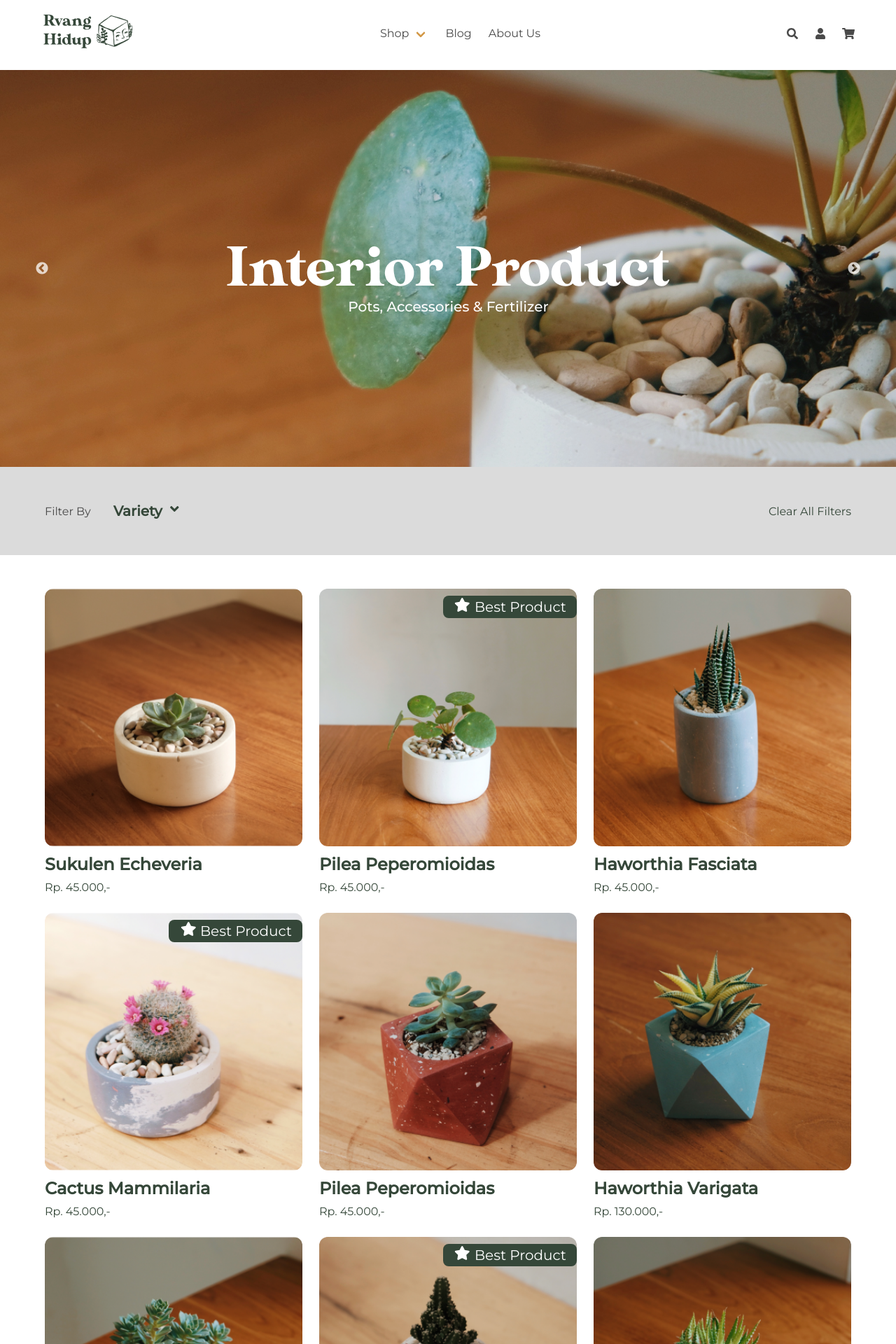
After one commit to diwangkara-dev/rvang, a CodeIgniter app: page /database/welcome/interior_product in a window 1280 px wide. The commit adds this page. Shown: the top 1920 px of the page at 70% size. Run offline with CodeIgniter, Linux system fonts and the light colour scheme; some libraries are stand-ins or nearby versions; some web fonts are replaced.

Commit message:
add interior_product

```diff
--- a/application/controllers/Welcome.php
+++ b/application/controllers/Welcome.php
@@ -29,4 +29,13 @@ class Welcome extends CI_Controller
 		$this->load->view('template/subscription');
 		$this->load->view('template/foot');
 	}
+
+	public function interior_product()
+	{
+		$this->load->view('template/head');
+		$this->load->view('template/nav');
+		$this->load->view('interior_product');
+		$this->load->view('template/subscription');
+		$this->load->view('template/foot');
+	}
 }
--- /dev/null
+++ b/application/views/interior_product.php
@@ -0,0 +1,371 @@
+<section class="section pb-0 px-0 mb-0">
+    <div class="slick-carousel" id="live-plant-hero">
+        <img src="<?= base_url('assets/images/interior-product/bg-hero-interior-product.png'); ?>" alt="Placeholder image">
+
+        <img src="<?= base_url('assets/images/interior-product/bg-hero-interior-product.png'); ?>" alt="Placeholder image">
+
+        <img src="<?= base_url('assets/images/interior-product/bg-hero-interior-product.png'); ?>" alt="Placeholder image">
+
+        <img src="<?= base_url('assets/images/interior-product/bg-hero-interior-product.png'); ?>" alt="Placeholder image">
+    </div>
+</section>
+<section class="section has-background-grey-lighter">
+    <div class="container">
+        <div class="columns">
+            <div class="column is-1">
+                <p class="pt-1">
+                    Filter By
+                </p>
+            </div>
+            <div class="column is-2">
+                <div class="dropdown">
+                    <div class="dropdown-trigger">
+                        <a class="is-size-5 has-text-primary" aria-haspopup="true" aria-controls="dropdown-menu">
+                            <span>
+                                <strong class="has-text-primary">Variety</strong>
+                            </span>
+                            <span class="icon">
+                                <i class="fas fa-angle-down" aria-hidden="true"></i>
+                            </span>
+                        </a>
+                    </div>
+                    <div class="dropdown-menu" id="dropdown-variety" role="menu">
+                        <div class="dropdown-content">
+                            <div class="dropdown-item">
+                                <div class="field">
+                                    <input class="is-checkradio" id="filterAirPlant" type="checkbox" name="filterAirPlant">
+                                    <label for="filterAirPlant">Air Plant</label>
+                                </div>
+                            </div>
+                            <div class="dropdown-item">
+                                <div class="field">
+                                    <input class="is-checkradio" id="filterCalathea" type="checkbox" name="filterCalathea">
+                                    <label for="filterCalathea">Calathea</label>
+                                </div>
+                            </div>
+                            <div class="dropdown-item">
+                                <div class="field">
+                                    <input class="is-checkradio" id="filterFern" type="checkbox" name="filterFern">
+                                    <label for="filterFern">Fern</label>
+                                </div>
+                            </div>
+                            <div class="dropdown-item">
+                                <div class="field">
+                                    <input class="is-checkradio" id="filterFiddleLeaf" type="checkbox" name="filterFiddleLeaf">
+                                    <label for="filterFiddleLeaf">Fiddle Leaf</label>
+                                </div>
+                            </div>
+                            <div class="dropdown-item">
+                                <div class="field">
+                                    <input class="is-checkradio" id="filterMarimo" type="checkbox" name="filterMarimo">
+                                    <label for="filterMarimo">Marimo</label>
+                                </div>
+                            </div>
+                            <div class="dropdown-item">
+                                <div class="field">
+                                    <input class="is-checkradio" id="filterMonstera" type="checkbox" name="filterMonstera">
+                                    <label for="filterMonstera">Monstera</label>
+                                </div>
+                            </div>
+                            <div class="dropdown-item">
+                                <div class="field">
+                                    <input class="is-checkradio" id="filterMoneyTree" type="checkbox" name="filterMoneyTree">
+                                    <label for="filterMoneyTree">Money Tree</label>
+                                </div>
+                            </div>
+                            <div class="dropdown-item">
+                                <div class="field">
+                                    <input class="is-checkradio" id="filterParlorPalm" type="checkbox" name="filterParlorPalm">
+                                    <label for="filterParlorPalm">Parlor Palm</label>
+                                </div>
+                            </div>
+                            <div class="dropdown-item">
+                                <div class="field">
+                                    <input class="is-checkradio" id="filterPeperomia" type="checkbox" name="filterPeperomia">
+                                    <label for="filterPeperomia">Peperomia</label>
+                                </div>
+                            </div>
+                            <div class="dropdown-item">
+                                <div class="field">
+                                    <input class="is-checkradio" id="filterPhilodendron" type="checkbox" name="filterPhilodendron">
+                                    <label for="filterPhilodendron">Philodendron</label>
+                                </div>
+                            </div>
+                            <div class="dropdown-item">
+                                <div class="field">
+                                    <input class="is-checkradio" id="filterPhilea" type="checkbox" name="filterPhilea">
+                                    <label for="filterPhilea">Philea</label>
+                                </div>
+                            </div>
+                            <div class="dropdown-item">
+                                <div class="field">
+                                    <input class="is-checkradio" id="filterSucculent" type="checkbox" name="filterSucculent">
+                                    <label for="filterSucculent">Succulent</label>
+                                </div>
+                            </div>
+                        </div>
+                    </div>
+                </div>
+            </div>
+            <div class="column">
+                <p class="pt-1 is-pulled-right">
+                    <a href="#" class="has-text-primary">Clear All Filters</a>
+                </p>
+            </div>
+        </div>
+    </div>
+</section>
+<section class="section">
+    <div class="container">
+        <div class="columns is-multiline">
+            <div class="column is-4">
+                <figure class="image is-square">
+                    <img class="br-3" src="<?= base_url('assets/images/products/product-1.png'); ?>">
+                </figure>
+                <p class="title is-4 mt-3 mb-2 has-text-primary">
+                    Sukulen Echeveria
+                </p>
+                <p class="has-text-primary">
+                    Rp. 45.000,-
+                </p>
+            </div>
+            <div class="column is-4">
+                <figure class="image is-square has-ribbon">
+                    <div class="ribbon is-primary is-medium br-2">
+                        <span class="icon-text">
+                            <span class="icon">
+                                <i class="fas fa-star"></i>
+                            </span>
+                            <span>Best Product</span>
+                        </span>
+                    </div>
+                    <img class="br-3" src="<?= base_url('assets/images/products/product-2.png'); ?>">
+                </figure>
+                <p class="title is-4 mt-3 mb-2 has-text-primary">
+                    Pilea Peperomioidas
+                </p>
+                <p class="has-text-primary">
+                    Rp. 45.000,-
+                </p>
+            </div>
+            <div class="column is-4">
+                <figure class="image is-square">
+                    <img class="br-3" src="<?= base_url('assets/images/products/product-3.png'); ?>">
+                </figure>
+                <p class="title is-4 mt-3 mb-2 has-text-primary">
+                    Haworthia Fasciata
+                </p>
+                <p class="has-text-primary">
+                    Rp. 45.000,-
+                </p>
+            </div>
+            <div class="column is-4">
+                <figure class="image is-square has-ribbon">
+                    <div class="ribbon is-primary is-medium br-2">
+                        <span class="icon-text">
+                            <span class="icon">
+                                <i class="fas fa-star"></i>
+                            </span>
+                            <span>Best Product</span>
+                        </span>
+                    </div>
+                    <img class="br-3" src="<?= base_url('assets/images/products/product-4.png'); ?>">
+                </figure>
+                <p class="title is-4 mt-3 mb-2 has-text-primary">
+                    Cactus Mammilaria
+                </p>
+                <p class="has-text-primary">
+                    Rp. 45.000,-
+                </p>
+            </div>
+            <div class="column is-4">
+                <figure class="image is-square">
+                    <img class="br-3" src="<?= base_url('assets/images/products/product-5.png'); ?>">
+                </figure>
+                <p class="title is-4 mt-3 mb-2 has-text-primary">
+                    Pilea Peperomioidas
+                </p>
+                <p class="has-text-primary">
+                    Rp. 45.000,-
+                </p>
+            </div>
+            <div class="column is-4">
+                <figure class="image is-square">
+                    <img class="br-3" src="<?= base_url('assets/images/products/product-6.png'); ?>">
+                </figure>
+                <p class="title is-4 mt-3 mb-2 has-text-primary">
+                    Haworthia Varigata
+                </p>
+                <p class="has-text-primary">
+                    Rp. 130.000,-
+                </p>
+            </div>
+            <div class="column is-4">
+                <figure class="image is-square">
+                    <img class="br-3" src="<?= base_url('assets/images/products/product-7.png'); ?>">
+                </figure>
+                <p class="title is-4 mt-3 mb-2 has-text-primary">
+                    Sukulen Echeveria
+                </p>
+                <p class="has-text-primary">
+                    Rp. 45.000,-
+                </p>
+            </div>
+            <div class="column is-4">
+                <figure class="image is-square has-ribbon">
+                    <div class="ribbon is-primary is-medium br-2">
+                        <span class="icon-text">
+                            <span class="icon">
+                                <i class="fas fa-star"></i>
+                            </span>
+                            <span>Best Product</span>
+                        </span>
+                    </div>
+                    <img class="br-3" src="<?= base_url('assets/images/products/product-8.png'); ?>">
+                </figure>
+                <p class="title is-4 mt-3 mb-2 has-text-primary">
+                    Pilea Peperomioidas
+                </p>
+                <p class="has-text-primary">
+                    Rp. 45.000,-
+                </p>
+            </div>
+            <div class="column is-4">
+                <figure class="image is-square">
+                    <img class="br-3" src="<?= base_url('assets/images/products/product-9.png'); ?>">
+                </figure>
+                <p class="title is-4 mt-3 mb-2 has-text-primary">
+                    Haworthia Fasciata
+                </p>
+                <p class="has-text-primary">
+                    Rp. 45.000,-
+                </p>
+            </div>
+        </div>
+        <div class="columns is-multiline">
+            <div class="column is-4">
+                <figure class="image is-square">
+                    <img class="br-3" src="<?= base_url('assets/images/products/product-1.png'); ?>">
+                </figure>
+                <p class="title is-4 mt-3 mb-2 has-text-primary">
+                    Sukulen Echeveria
+                </p>
+                <p class="has-text-primary">
+                    Rp. 45.000,-
+                </p>
+            </div>
+            <div class="column is-4">
+                <figure class="image is-square has-ribbon">
+                    <div class="ribbon is-primary is-medium br-2">
+                        <span class="icon-text">
+                            <span class="icon">
+                                <i class="fas fa-star"></i>
+                            </span>
+                            <span>Best Product</span>
+                        </span>
+                    </div>
+                    <img class="br-3" src="<?= base_url('assets/images/products/product-2.png'); ?>">
+                </figure>
+                <p class="title is-4 mt-3 mb-2 has-text-primary">
+                    Pilea Peperomioidas
+                </p>
+                <p class="has-text-primary">
+                    Rp. 45.000,-
+                </p>
+            </div>
+            <div class="column is-4">
+                <figure class="image is-square">
+                    <img class="br-3" src="<?= base_url('assets/images/products/product-3.png'); ?>">
+                </figure>
+                <p class="title is-4 mt-3 mb-2 has-text-primary">
+                    Haworthia Fasciata
+                </p>
+                <p class="has-text-primary">
+                    Rp. 45.000,-
+                </p>
+            </div>
+            <div class="column is-4">
+                <figure class="image is-square has-ribbon">
+                    <div class="ribbon is-primary is-medium br-2">
+                        <span class="icon-text">
+                            <span class="icon">
+                                <i class="fas fa-star"></i>
+                            </span>
+                            <span>Best Product</span>
+                        </span>
+                    </div>
+                    <img class="br-3" src="<?= base_url('assets/images/products/product-4.png'); ?>">
+                </figure>
+                <p class="title is-4 mt-3 mb-2 has-text-primary">
+                    Cactus Mammilaria
+                </p>
+                <p class="has-text-primary">
+                    Rp. 45.000,-
+                </p>
+            </div>
+            <div class="column is-4">
+                <figure class="image is-square">
+                    <img class="br-3" src="<?= base_url('assets/images/products/product-5.png'); ?>">
+                </figure>
+                <p class="title is-4 mt-3 mb-2 has-text-primary">
+                    Pilea Peperomioidas
+                </p>
+                <p class="has-text-primary">
+                    Rp. 45.000,-
+                </p>
+            </div>
+            <div class="column is-4">
+                <figure class="image is-square">
+                    <img class="br-3" src="<?= base_url('assets/images/products/product-6.png'); ?>">
+                </figure>
+                <p class="title is-4 mt-3 mb-2 has-text-primary">
+                    Haworthia Varigata
+                </p>
+                <p class="has-text-primary">
+                    Rp. 130.000,-
+                </p>
+            </div>
+            <div class="column is-4">
+                <figure class="image is-square">
+                    <img class="br-3" src="<?= base_url('assets/images/products/product-7.png'); ?>">
+                </figure>
+                <p class="title is-4 mt-3 mb-2 has-text-primary">
+                    Sukulen Echeveria
+                </p>
+                <p class="has-text-primary">
+                    Rp. 45.000,-
+                </p>
+            </div>
+            <div class="column is-4">
+                <figure class="image is-square has-ribbon">
+                    <div class="ribbon is-primary is-medium br-2">
+                        <span class="icon-text">
+                            <span class="icon">
+                                <i class="fas fa-star"></i>
+                            </span>
+                            <span>Best Product</span>
+                        </span>
+                    </div>
+                    <img class="br-3" src="<?= base_url('assets/images/products/product-8.png'); ?>">
+                </figure>
+                <p class="title is-4 mt-3 mb-2 has-text-primary">
+                    Pilea Peperomioidas
+                </p>
+                <p class="has-text-primary">
+                    Rp. 45.000,-
+                </p>
+            </div>
+            <div class="column is-4">
+                <figure class="image is-square">
+                    <img class="br-3" src="<?= base_url('assets/images/products/product-9.png'); ?>">
+                </figure>
+                <p class="title is-4 mt-3 mb-2 has-text-primary">
+                    Haworthia Fasciata
+                </p>
+                <p class="has-text-primary">
+                    Rp. 45.000,-
+                </p>
+            </div>
+        </div>
+    </div>
+</section>
--- a/application/views/template/foot.php
+++ b/application/views/template/foot.php
@@ -141,6 +141,24 @@
             }
         ]
     });
+
+    $('#interior-product-hero').slick({
+        autoplay: true,
+        autoplaySpeed: 2000,
+        responsive: [{
+                breakpoint: 600,
+                settings: {
+                    arrows: false
+                }
+            },
+            {
+                breakpoint: 480,
+                settings: {
+                    arrows: false
+                }
+            }
+        ]
+    });
 </script>
 <script>
     document.addEventListener('DOMContentLoaded', () => {
--- a/application/views/template/nav.php
+++ b/application/views/template/nav.php
@@ -43,7 +43,7 @@
                                 </a>
                             </div>
                             <div class="column">
-                                <h1 class="title is-6 is-mega-menu-title">Interior Product</h1>
+                                <a href="<?= base_url('welcome/interior_product'); ?>" class="title is-6 is-mega-menu-title">Interior Product</a>
                                 <a class="navbar-item" href="#">
                                     <div class="navbar-content">
                                         <p>Pot</p>
```
Also changed, not shown: assets/images/interior-product/bg-hero-interior-product.png (added).
